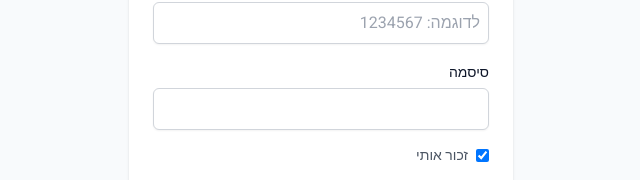
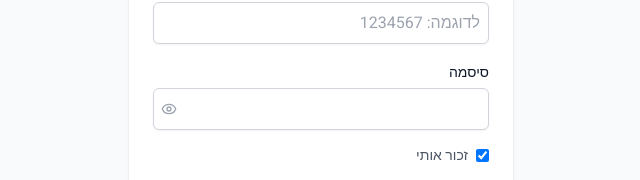
Before and after one commit to shohamh/Justice, a React (Vite) app in the folder frontend/: page /login in a window 1280 px wide. Shown: the part 336-516 px from the top of the page, without its empty margins (319-959 px from the left). Built offline with nearby package versions, Linux system fonts and the light colour scheme; no server answers; what tailwindcss-rtl would draw is missing.

Commit message:
feat: add show/hide toggle to password fields
Adds a shared PasswordInput component with an eye-icon toggle and wires
it into login, change-password, reset-password, and registration.

```diff
--- /dev/null
+++ b/frontend/src/components/PasswordInput.tsx
@@ -0,0 +1,31 @@
+import { InputHTMLAttributes, useState } from "react";
+import { Eye, EyeOff } from "lucide-react";
+
+type PasswordInputProps = Omit<InputHTMLAttributes<HTMLInputElement>, "type"> & {
+  "data-testid"?: string;
+};
+
+export default function PasswordInput({ className, ...props }: PasswordInputProps) {
+  const [visible, setVisible] = useState(false);
+  const testId = props["data-testid"];
+
+  return (
+    <div className="relative">
+      <input
+        {...props}
+        type={visible ? "text" : "password"}
+        className={`${className ?? ""} pl-9`.trim()}
+      />
+      <button
+        type="button"
+        onClick={() => setVisible((v) => !v)}
+        tabIndex={-1}
+        aria-label={visible ? "הסתר סיסמה" : "הצג סיסמה"}
+        className="absolute inset-y-0 left-0 flex items-center px-2 text-gray-400 hover:text-gray-600 dark:hover:text-gray-200"
+        data-testid={testId ? `${testId}-toggle` : undefined}
+      >
+        {visible ? <EyeOff size={16} /> : <Eye size={16} />}
+      </button>
+    </div>
+  );
+}
--- a/frontend/src/pages/ChangePasswordPage.tsx
+++ b/frontend/src/pages/ChangePasswordPage.tsx
@@ -5,6 +5,7 @@ import { AxiosError } from "axios";
 
 import { useAuth } from "../auth/AuthContext";
 import PasswordStrengthHint, { passwordValid } from "../components/PasswordStrengthHint";
+import PasswordInput from "../components/PasswordInput";
 
 export default function ChangePasswordPage() {
   const { t } = useTranslation();
@@ -45,12 +46,12 @@ export default function ChangePasswordPage() {
         )}
         <label className="block">
           <span className="text-sm font-medium">{t("change_password.current")}</span>
-          <input type="password" required dir="ltr" className="mt-1 block w-full rounded-md border p-2 dark:bg-gray-700 dark:border-gray-600 dark:text-gray-100" value={current}
+          <PasswordInput required dir="ltr" className="mt-1 block w-full rounded-md border p-2 dark:bg-gray-700 dark:border-gray-600 dark:text-gray-100" value={current}
                  onChange={(e) => setCurrent(e.target.value)} data-testid="current-password" />
         </label>
         <label className="block">
           <span className="text-sm font-medium">{t("change_password.new")}</span>
-          <input type="password" required dir="ltr" className="mt-1 block w-full rounded-md border p-2 dark:bg-gray-700 dark:border-gray-600 dark:text-gray-100" value={next}
+          <PasswordInput required dir="ltr" className="mt-1 block w-full rounded-md border p-2 dark:bg-gray-700 dark:border-gray-600 dark:text-gray-100" value={next}
                  onChange={(e) => setNext(e.target.value)} data-testid="new-password" />
           <PasswordStrengthHint password={next} />
         </label>
--- a/frontend/src/pages/LoginPage.tsx
+++ b/frontend/src/pages/LoginPage.tsx
@@ -5,6 +5,7 @@ import { AxiosError } from "axios";
 
 import { useAuth } from "../auth/AuthContext";
 import JusticeLogo from "../components/JusticeLogo";
+import PasswordInput from "../components/PasswordInput";
 
 type ErrKey = "invalid_credentials" | "network" | "rate_limited" | null;
 
@@ -80,8 +81,7 @@ export default function LoginPage() {
 
         <label className="block">
           <span className="text-sm font-medium dark:text-gray-100">{t("login.password_label")}</span>
-          <input
-            type="password"
+          <PasswordInput
             autoComplete="current-password"
             required
             dir="ltr"
--- a/frontend/src/pages/RegisterPage.tsx
+++ b/frontend/src/pages/RegisterPage.tsx
@@ -11,6 +11,7 @@ import { usePublicSettings } from "../hooks/usePublicSettings";
 import Combobox from "../components/Combobox";
 import DateInput from "../components/DateInput";
 import PasswordStrengthHint, { passwordValid } from "../components/PasswordStrengthHint";
+import PasswordInput from "../components/PasswordInput";
 import { queryKeys } from "../queryKeys";
 import { isDateRangeValid } from "../utils/formatDate";
 import { isValidIsraeliPhone } from "../utils/phoneValidation";
@@ -363,12 +364,12 @@ export default function RegisterPage() {
               )}
             </div>
             <label className="block text-sm">סיסמה <span className="text-red-500">*</span>
-              <input type="password" dir="ltr" className="mt-1 block w-full border rounded p-2 dark:bg-gray-700 dark:border-gray-600 dark:text-gray-100" value={form.password} onChange={e => set("password", e.target.value)} />
+              <PasswordInput dir="ltr" className="mt-1 block w-full border rounded p-2 dark:bg-gray-700 dark:border-gray-600 dark:text-gray-100" value={form.password} onChange={e => set("password", e.target.value)} />
               <PasswordStrengthHint password={form.password} />
               {step2Attempted && !form.password && <p className="text-red-600 text-xs mt-1">{t("register.password_required")}</p>}
             </label>
             <label className="block text-sm">אימות סיסמה <span className="text-red-500">*</span>
-              <input type="password" dir="ltr" className="mt-1 block w-full border rounded p-2 dark:bg-gray-700 dark:border-gray-600 dark:text-gray-100" value={form.confirm_password} onChange={e => set("confirm_password", e.target.value)} />
+              <PasswordInput dir="ltr" className="mt-1 block w-full border rounded p-2 dark:bg-gray-700 dark:border-gray-600 dark:text-gray-100" value={form.confirm_password} onChange={e => set("confirm_password", e.target.value)} />
               {step2Attempted && !form.confirm_password && <p className="text-red-600 text-xs mt-1">{t("register.confirm_password_required")}</p>}
             </label>
             {form.confirm_password && form.password !== form.confirm_password && (
--- a/frontend/src/pages/ResetPasswordPage.tsx
+++ b/frontend/src/pages/ResetPasswordPage.tsx
@@ -4,6 +4,7 @@ import { useTranslation } from "react-i18next";
 import { isAxiosError } from "axios";
 import { resetPassword } from "../api/auth";
 import PasswordStrengthHint, { passwordValid } from "../components/PasswordStrengthHint";
+import PasswordInput from "../components/PasswordInput";
 
 export default function ResetPasswordPage() {
   const { t } = useTranslation();
@@ -62,8 +63,7 @@ export default function ResetPasswordPage() {
 
         <label className="block text-sm">
           {t("reset_password.new_password")}
-          <input
-            type="password"
+          <PasswordInput
             dir="ltr"
             className="mt-1 block w-full border rounded p-2 dark:bg-gray-700 dark:border-gray-600 dark:text-gray-100"
             value={password}
@@ -74,8 +74,7 @@ export default function ResetPasswordPage() {
 
         <label className="block text-sm">
           {t("reset_password.confirm")}
-          <input
-            type="password"
+          <PasswordInput
             dir="ltr"
             className="mt-1 block w-full border rounded p-2 dark:bg-gray-700 dark:border-gray-600 dark:text-gray-100"
             value={confirm}
```
